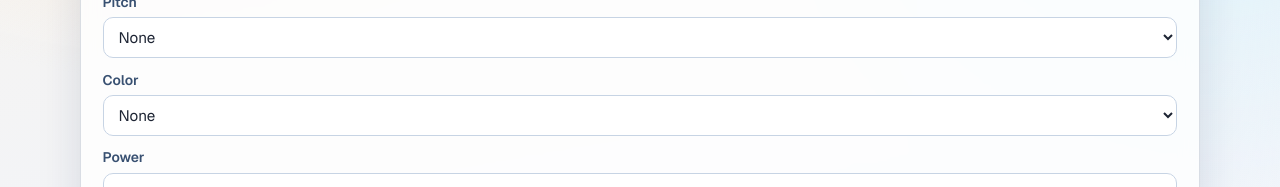
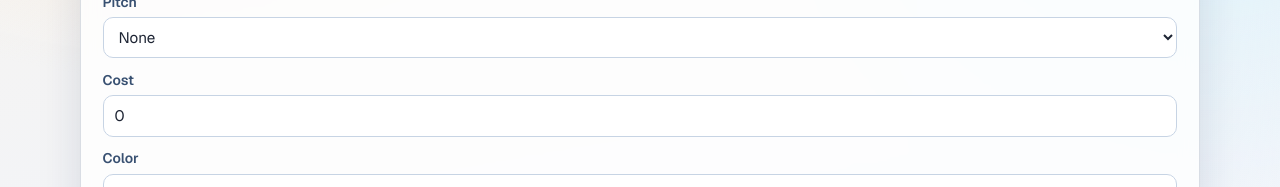
Before and after one commit to csalguera/fabsenal, a Next.js app: page /cards/add in a window 1280 px wide. Shown: the part 365-552 px from the top of the page. Built offline with nearby package versions, Linux system fonts and the light colour scheme.

Commit message:
add cost field to cards

```diff
--- a/app/add-card-button.tsx
+++ b/app/add-card-button.tsx
@@ -7,8 +7,6 @@ import type {
   CardColor,
   CardRarity,
   CardTrait,
-  CardClass,
-  CardTalent,
   PitchValue,
 } from "./api/cards/types/card";
 import CardClassificationFields, {
@@ -17,8 +15,6 @@ import CardClassificationFields, {
 import {
   CARD_RARITY_OPTIONS,
   CARD_TRAIT_OPTIONS,
-  CARD_CLASS_OPTIONS,
-  CARD_TALENT_OPTIONS,
   parseCommaSeparatedList,
   getMultiSelectValues,
   type PitchInputValue,
@@ -27,6 +23,7 @@ import {
 type CardFormState = ClassificationState & {
   name: string;
   pitch: PitchInputValue;
+  cost: string;
   color: "" | CardColor;
   power: string;
   defense: string;
@@ -42,6 +39,7 @@ type CardFormState = ClassificationState & {
 const INITIAL_FORM_STATE: CardFormState = {
   name: "",
   pitch: "",
+  cost: "0",
   color: "",
   power: "",
   defense: "",
@@ -126,6 +124,7 @@ export default function AddCardButton({
       id: crypto.randomUUID(),
       name: formState.name.trim(),
       pitch: formState.pitch ? (Number(formState.pitch) as PitchValue) : null,
+      cost: formState.cost ? Number(formState.cost) : null,
       color: formState.color || null,
       power: formState.power ? Number(formState.power) : null,
       defense: formState.defense ? Number(formState.defense) : null,
@@ -208,6 +207,21 @@ export default function AddCardButton({
           <option value="2">2</option>
           <option value="3">3</option>
         </select>
+      </p>
+
+      <p className="field-row">
+        <label htmlFor="cost">Cost </label>
+        <input
+          id="cost"
+          type="number"
+          value={formState.cost}
+          onChange={(event) =>
+            setFormState((current) => ({
+              ...current,
+              cost: event.target.value,
+            }))
+          }
+        />
       </p>
 
       <p className="field-row">
--- a/app/api/cards/route.ts
+++ b/app/api/cards/route.ts
@@ -46,6 +46,10 @@ function normalizeCardShape(
 
   if (typeof card.pitch === "number") {
     normalized.pitch = card.pitch;
+  }
+
+  if (typeof card.cost === "number") {
+    normalized.cost = card.cost;
   }
 
   const normalizedColor = normalizeString(card.color);
--- a/app/api/cards/types/card.ts
+++ b/app/api/cards/types/card.ts
@@ -119,6 +119,7 @@ export interface Card {
   id: string;
   name: string;
   pitch: PitchValue | null;
+  cost: number | null;
   color: CardColor | null;
   power: number | null;
   defense: number | null;
--- a/app/card-actions.tsx
+++ b/app/card-actions.tsx
@@ -7,8 +7,6 @@ import type {
   CardColor,
   CardRarity,
   CardTrait,
-  CardClass,
-  CardTalent,
   PitchValue,
 } from "./api/cards/types/card";
 import CardClassificationFields, {
@@ -17,8 +15,6 @@ import CardClassificationFields, {
 import {
   CARD_RARITY_OPTIONS,
   CARD_TRAIT_OPTIONS,
-  CARD_CLASS_OPTIONS,
-  CARD_TALENT_OPTIONS,
   getMultiSelectValues,
   parseCommaSeparatedList,
   type PitchInputValue,
@@ -32,6 +28,7 @@ type CardActionsProps = {
 type CardEditState = ClassificationState & {
   name: string;
   pitch: PitchInputValue;
+  cost: string;
   color: "" | CardColor;
   power: string;
   defense: string;
@@ -51,6 +48,7 @@ function initialStateFromCard(
   return {
     name: card.name,
     pitch: card.pitch ? (String(card.pitch) as CardEditState["pitch"]) : "",
+    cost: card.cost != null ? String(card.cost) : "",
     color: card.color ?? "",
     power: card.power != null ? String(card.power) : "",
     defense: card.defense != null ? String(card.defense) : "",
@@ -133,6 +131,7 @@ export default function CardActions({
       id,
       name: formState.name.trim(),
       pitch: formState.pitch ? (Number(formState.pitch) as PitchValue) : null,
+      cost: formState.cost ? Number(formState.cost) : null,
       color: formState.color || null,
       power: formState.power ? Number(formState.power) : null,
       defense: formState.defense ? Number(formState.defense) : null,
@@ -239,6 +238,20 @@ export default function CardActions({
           <option value="2">2</option>
           <option value="3">3</option>
         </select>
+      </p>
+      <p className="field-row">
+        <label htmlFor={`update-cost-${id}`}>Cost </label>
+        <input
+          id={`update-cost-${id}`}
+          type="number"
+          value={formState.cost}
+          onChange={(event) =>
+            setFormState((current) => ({
+              ...current,
+              cost: event.target.value,
+            }))
+          }
+        />
       </p>
       <p className="field-row">
         <label htmlFor={`update-color-${id}`}>Color </label>
--- a/app/cards/[id]/view/page.tsx
+++ b/app/cards/[id]/view/page.tsx
@@ -40,6 +40,7 @@ export default async function ViewCardPage({ params }: ViewCardPageProps) {
           {[
             { label: "Rarity", value: card.rarity },
             { label: "Pitch", value: card.pitch },
+            { label: "Cost", value: card.cost },
             { label: "Color", value: card.color },
             { label: "Power", value: card.power },
             { label: "Defense", value: card.defense },
```
